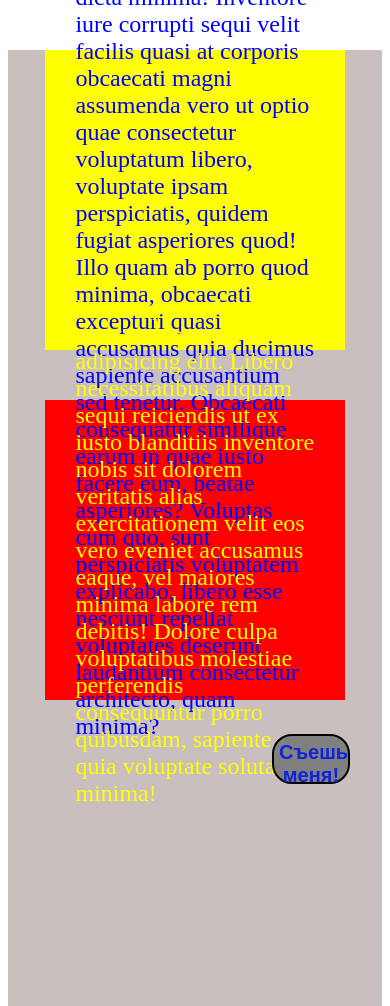
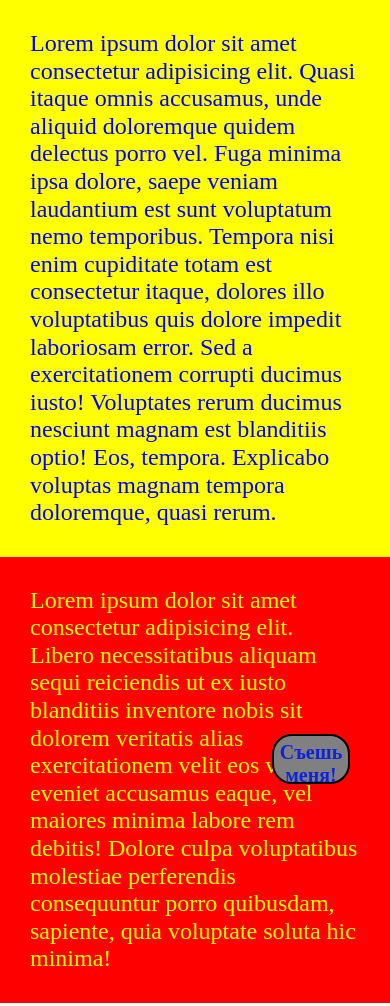
Before and after one commit to MyLadySnezhka/position, a plain HTML site: page index.html in a window 390 px wide. Shown: the top 1006 px of the page. Drawn offline with nearby package versions, Linux system fonts and the light colour scheme.

Commit message:
add adaptive

```diff
--- a/index.html
+++ b/index.html
@@ -4,13 +4,14 @@
     <meta charset="UTF-8">
     <meta http-equiv="X-UA-Compatible" content="IE=edge">
     <meta name="viewport" content="width=device-width, initial-scale=1.0">
+    <link rel="stylesheet" type="text/css" href="https://cdnjs.cloudflare.com/ajax/libs/normalize/8.0.1/normalize.min.css" />
     <link rel="stylesheet" href="./styles/main.css">
     <title>Document</title>
 </head>
 <body>
     <div class="body-container">
         <div class="content-block1">
-            Lorem, ipsum dolor sit amet consectetur adipisicing elit. Reprehenderit alias exercitationem voluptatibus quis consequuntur quos mollitia iste laboriosam repudiandae consequatur tenetur error velit, adipisci doloribus sapiente quasi, dicta minima! Inventore iure corrupti sequi velit facilis quasi at corporis obcaecati magni assumenda vero ut optio quae consectetur voluptatum libero, voluptate ipsam perspiciatis, quidem fugiat asperiores quod! Illo quam ab porro quod minima, obcaecati excepturi quasi accusamus quia ducimus sapiente accusantium sed tenetur. Obcaecati consequatur similique earum in quae iusto facere eum, beatae asperiores? Voluptas cum quo, sunt perspiciatis voluptatem explicabo, libero esse nesciunt repellat voluptates deserunt laudantium consectetur architecto, quam minima?
+            Lorem ipsum dolor sit amet consectetur adipisicing elit. Quasi itaque omnis accusamus, unde aliquid doloremque quidem delectus porro vel. Fuga minima ipsa dolore, saepe veniam laudantium est sunt voluptatum nemo temporibus. Tempora nisi enim cupiditate totam est consectetur itaque, dolores illo voluptatibus quis dolore impedit laboriosam error. Sed a exercitationem corrupti ducimus iusto! Voluptates rerum ducimus nesciunt magnam est blanditiis optio! Eos, tempora. Explicabo voluptas magnam tempora doloremque, quasi rerum.
         </div>
         <div class="content-block2">
             Lorem ipsum dolor sit amet consectetur adipisicing elit. Libero necessitatibus aliquam sequi reiciendis ut ex iusto blanditiis inventore nobis sit dolorem veritatis alias exercitationem velit eos vero eveniet accusamus eaque, vel maiores minima labore rem debitis! Dolore culpa voluptatibus molestiae perferendis consequuntur porro quibusdam, sapiente, quia voluptate soluta hic minima!
--- a/styles/main.scss
+++ b/styles/main.scss
@@ -1,31 +1,34 @@
 .body-container {
-    width: 100%;
-    min-height: 1200px;
-    min-width: 300px;
-    background-color: rgb(201, 191, 191);
+
+    min-height: 800px;
+    max-width: 1920px;
+    margin: 0 auto;
+/*     background-color: rgb(201, 191, 191); */
+/*    position: relative; */
+    padding: 100px;
 }
 
 .content-block1,
 .content-block2 {
     display: flex;
     align-items: center;
-    width: 80%;
-    height: 300px;
+    width: 60%;
     padding: 30px;
     font-size: 24px;
     box-sizing: border-box;
+    margin-bottom: 50px;
 }
 
 .content-block1 {
     color: blue;
     background-color: yellow;
-    margin: 50px auto;
+
 }
 
 .content-block2 {
     color: yellow;
     background-color: red;
-    margin: 0 auto;
+
 }
 
 .button {
@@ -46,3 +49,23 @@
         background-color: aquamarine;
     }
 }
+
+@media screen and (max-width:1200px) {
+    .content-block1,
+    .content-block2 {
+        width: 80%;
+        margin: 0 auto;
+    }
+}
+
+@media screen and (max-width:600px) {
+    .body-container {
+        padding: 0;
+    }
+
+    .content-block1,
+    .content-block2 {
+        width: 100%;
+        margin-bottom: 0;
+    }
+}
```
Also changed, not shown: styles/main.css, 1 other file.
